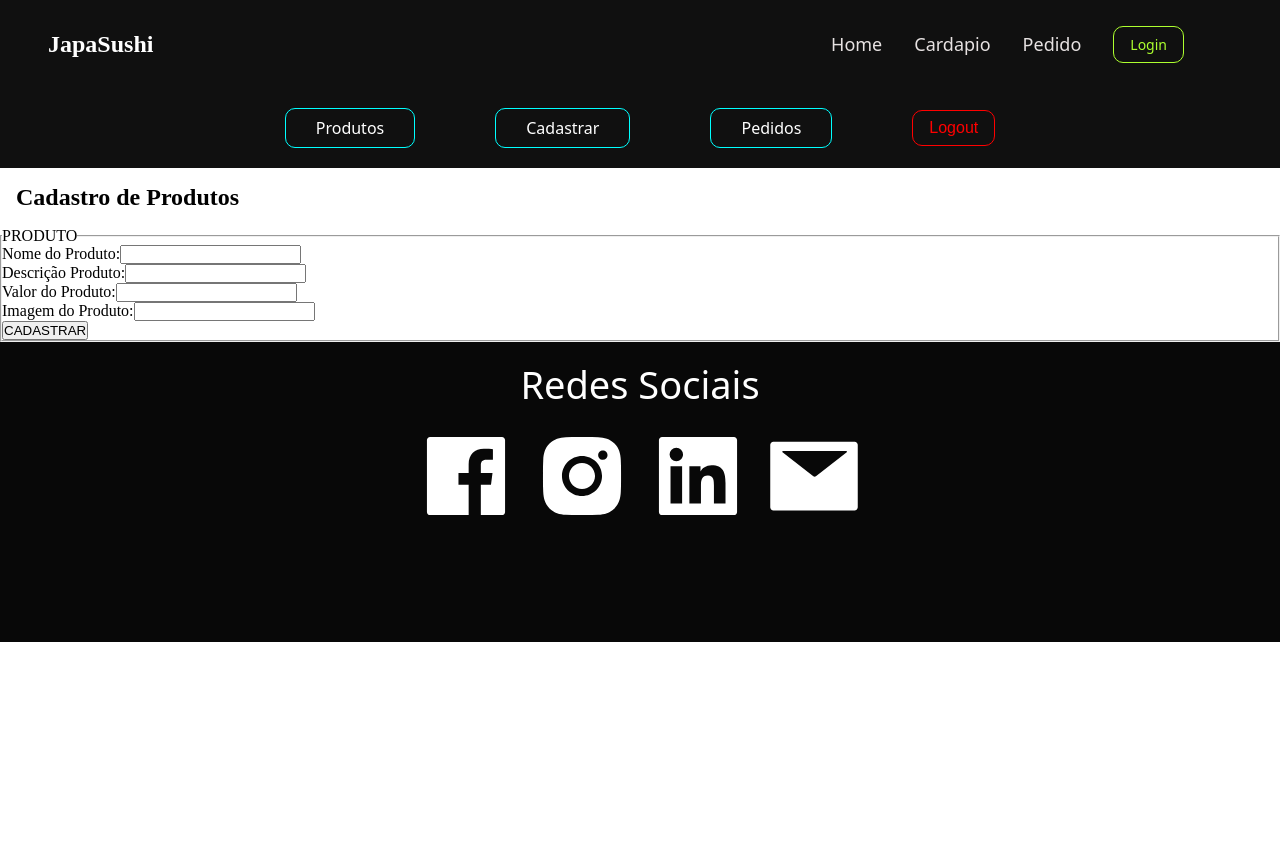
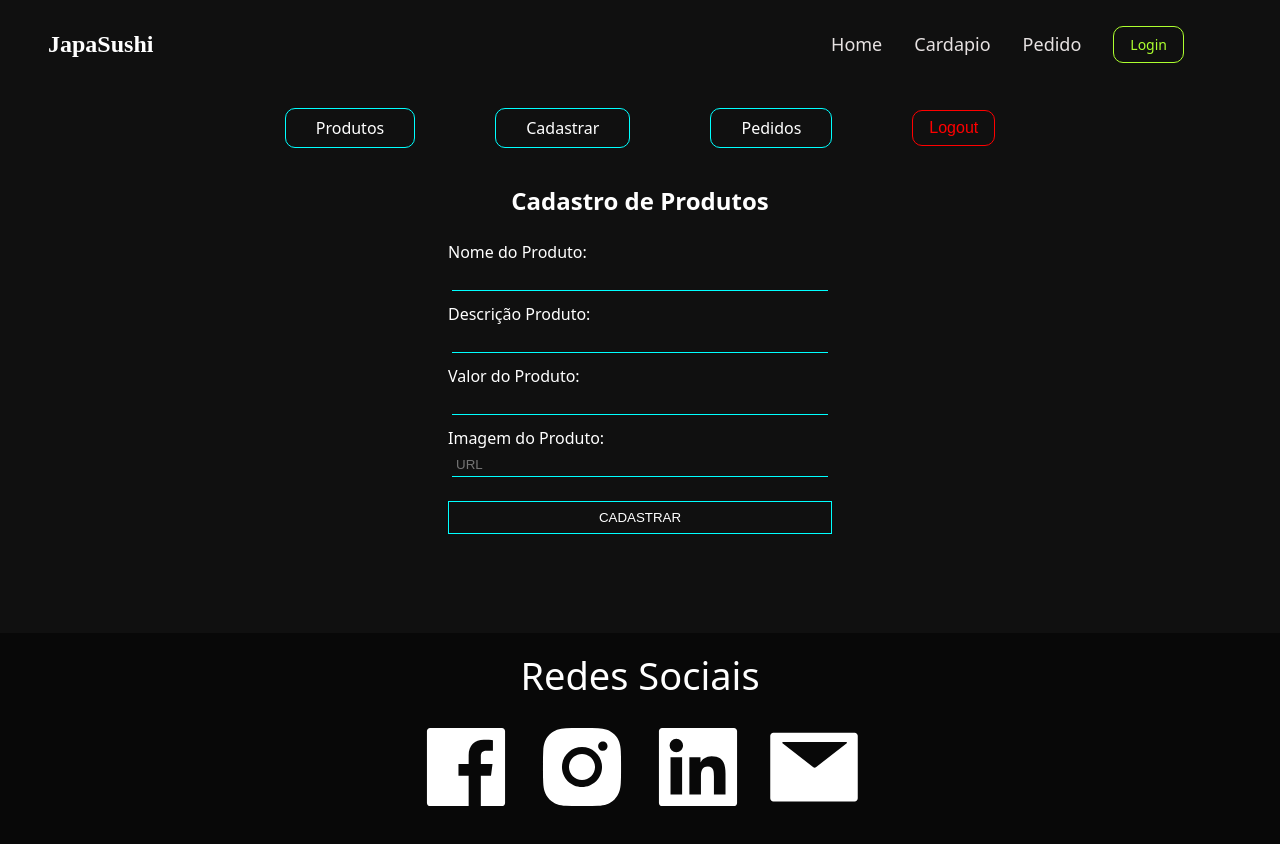
Before and after one commit to guverissimo/projetoweb, a React (Vite) app: page /cadastrar/produto in a window 1280 px wide. Shown: the top 844 px of the page. Before the commit the page ends 800 px from the top, so only its background shows below. Built offline with nearby package versions, Linux system fonts and the light colour scheme; a web font is replaced by a local one.

Commit message:
Form Cadastro

```diff
--- a/src/css/Inserir.css
+++ b/src/css/Inserir.css
@@ -0,0 +1,43 @@
+.section-inserir {
+    display: flex;
+    flex-direction: column;
+    justify-content: center;
+    align-items: center;
+    font-family: system-ui, -apple-system, BlinkMacSystemFont, 'Segoe UI', Roboto, Oxygen, Ubuntu, Cantarell, 'Open Sans', 'Helvetica Neue', sans-serif;
+    background-color: #101010;
+    color: white;
+}
+
+.section-inserir form {
+    width: 400px;
+    height: 400px;
+}
+
+.section-inserir p {
+    display: flex;
+    flex-direction: column;
+    margin: 8px ;
+}
+
+.section-inserir p input {
+    background-color: #101010;
+    color: white;
+    border: none;
+    border-bottom: 1px solid aqua ;
+    padding: 4px;
+    margin: 4px;
+}
+
+.section-inserir p button {
+    padding: 8px;
+    margin-top: 12px;
+    color: white;
+    background-color: transparent;
+    border: 1px solid aqua
+}
+
+.section-inserir p button:hover{
+    background-color: aqua;
+    color: black;
+    transition: 0.4s;
+}
--- a/src/routes/Inserir.jsx
+++ b/src/routes/Inserir.jsx
@@ -2,7 +2,7 @@ import { useState } from "react";
 import { ListaProdutos } from "../components/ListaProdutos";
 import { useNavigate } from "react-router-dom";
 import NavLogin from "../components/NavLogin";
-import '../css/Inserir.css'
+import "../css/Inserir.css";
 
 function Inserir() {
   const navigate = useNavigate();
@@ -34,11 +34,9 @@ function Inserir() {
   return (
     <>
       <NavLogin />
-      <section>
+      <section className="section-inserir">
         <h1>Cadastro de Produtos</h1>
         <form onSubmit={handleSubmit}>
-          <fieldset>
-            <legend>PRODUTO</legend>
           <p>
             <label htmlFor="idNome"> Nome do Produto:</label>
             <input
@@ -47,7 +45,7 @@ function Inserir() {
               id="idNome"
               value={produto.nome}
               onChange={handleChange}
-                className="input_field" required
+              required
             />
           </p>
           <p>
@@ -58,7 +56,8 @@ function Inserir() {
               id="idDesc"
               value={produto.desc}
               onChange={handleChange}
-                className="input_field" required
+              className="input_field"
+              required
             />
           </p>
           <p>
@@ -69,7 +68,8 @@ function Inserir() {
               id="idValor"
               value={produto.valor}
               onChange={handleChange}
-                className="input_field" required
+              className="input_field"
+              required
             />
           </p>
           <p>
@@ -80,13 +80,14 @@ function Inserir() {
               id="idImg"
               value={produto.img}
               onChange={handleChange}
-                className="input_field" required
+              className="input_field"
+              placeholder="URL"
+              required
             />
           </p>
           <p>
             <button type="submit">CADASTRAR</button>
           </p>
-          </fieldset>
         </form>
       </section>
     </>
```
Lines whose indentation alone changed are shown as unchanged.
